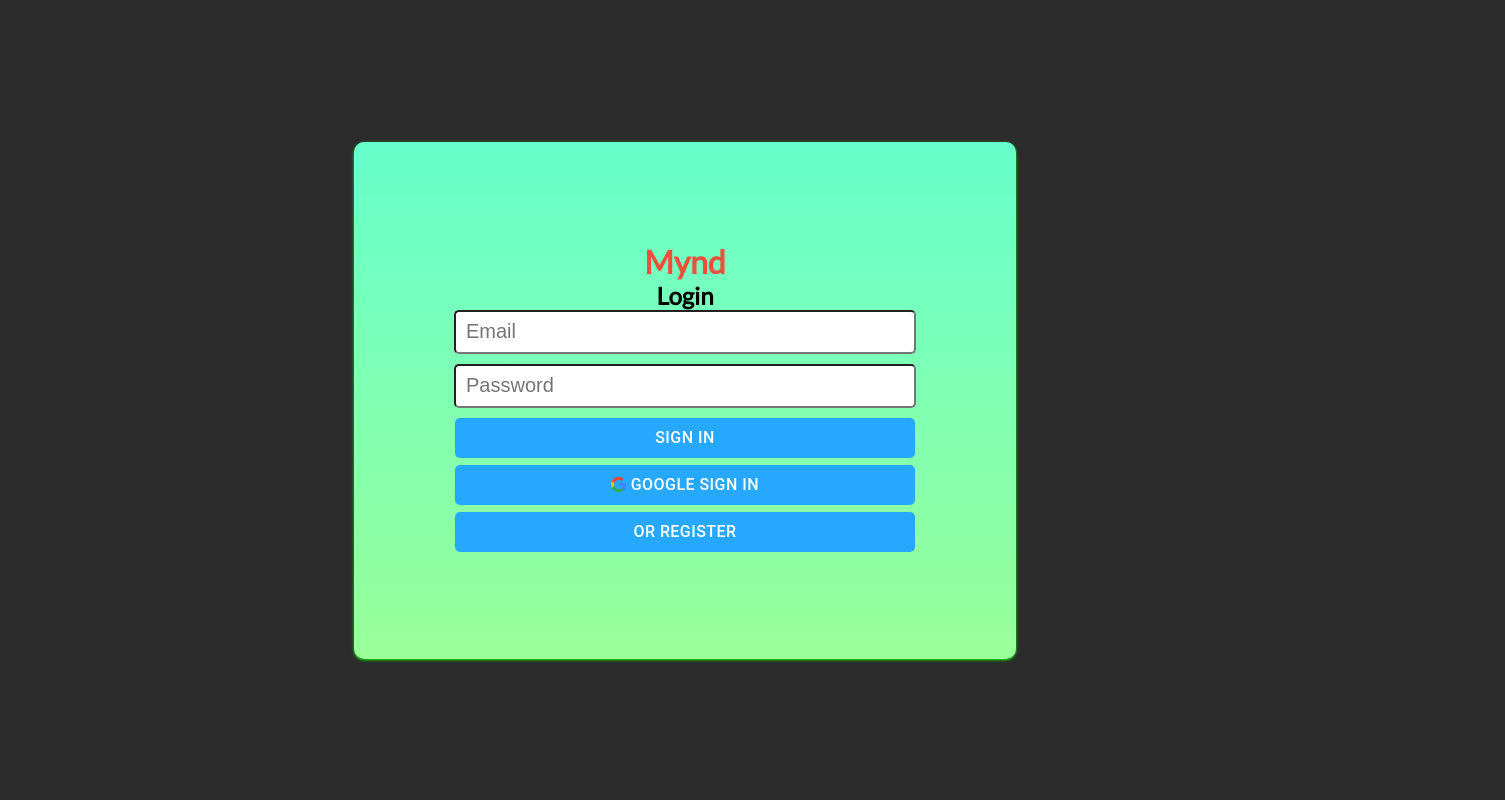
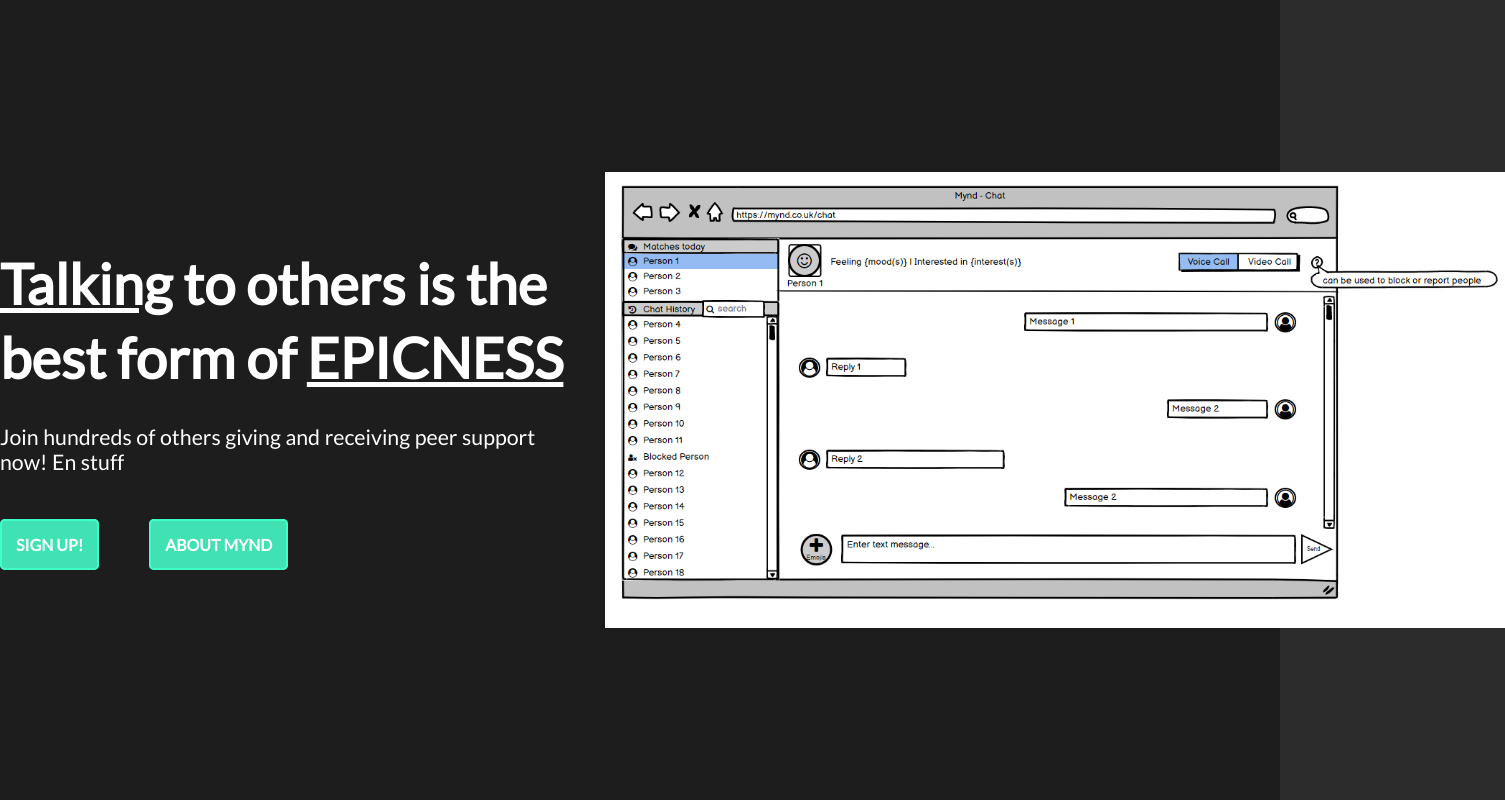
Before and after one commit to Team-25/Mynd, a React (Create React App) app in the folder Mynd/ClientApp/: page / in a window 1280 px wide. Before the commit this address led to /login. Shown: the top 800 px of the page, 1505 px wide, since content can reach past the window. Built offline with nearby package versions, Linux system fonts and the light colour scheme; no server answers.

Commit message:
[fix] can view homepage when not logged in

```diff
--- a/Mynd/ClientApp/src/App.scss
+++ b/Mynd/ClientApp/src/App.scss
@@ -33,6 +33,9 @@ $stripeWidth: 1000px;
 
 .app-container {
   min-height: 80vh;
+}
+
+.sidebar-margin {
   margin-left: 90px;
 }
 
--- a/Mynd/ClientApp/src/App.tsx
+++ b/Mynd/ClientApp/src/App.tsx
@@ -70,7 +70,7 @@ function App() {
           <div className="app-container">
             <Switch>
               <Route exact path="/">
-                <Redirect to="/login" />
+                <Home />
               </Route>
               <Route path="/login">
                 <Login />
@@ -87,7 +87,7 @@ function App() {
       ) : (
         <>
           <NavbarVertical />
-          <div className="app-container">
+          <div className="app-container sidebar-margin">
             <Switch>
               <Route path="/login">
                 <Redirect to="/" />
```
